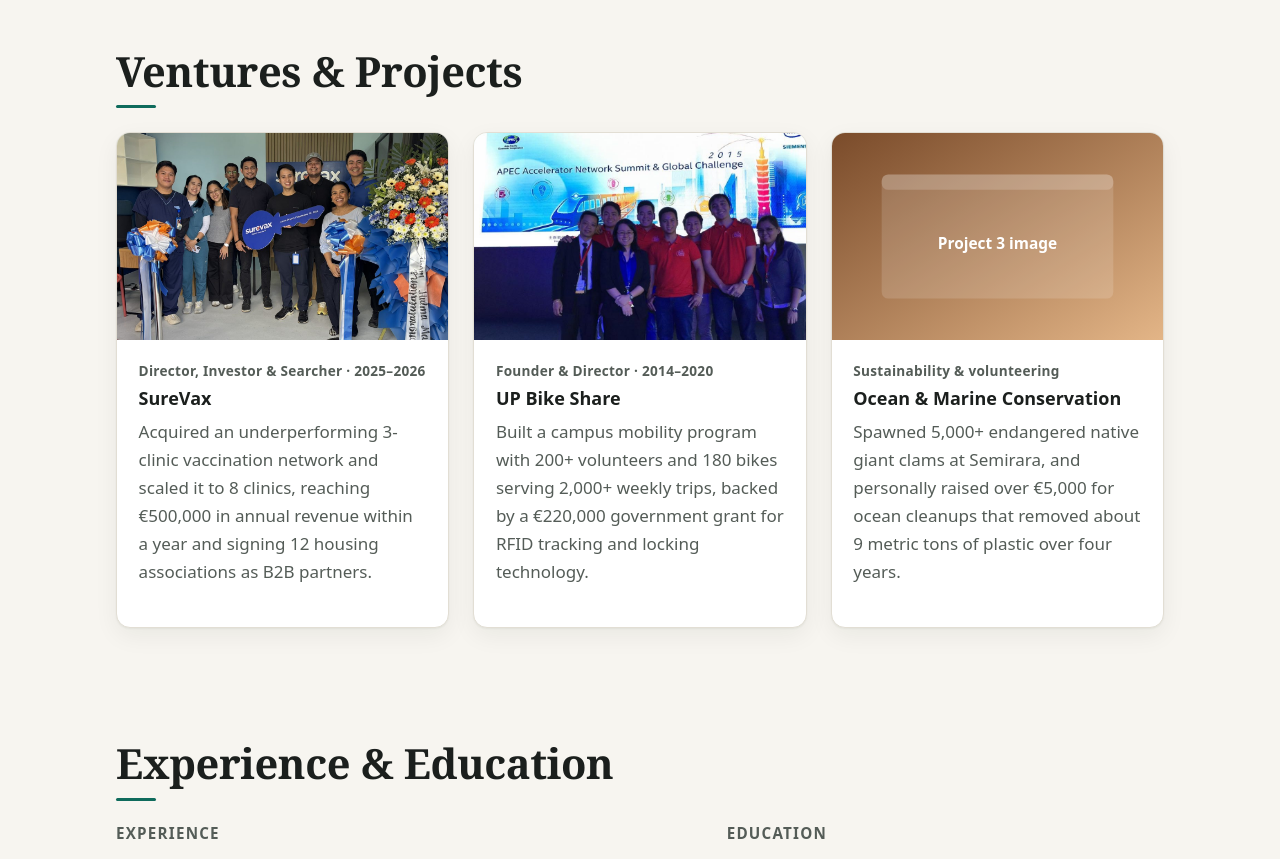
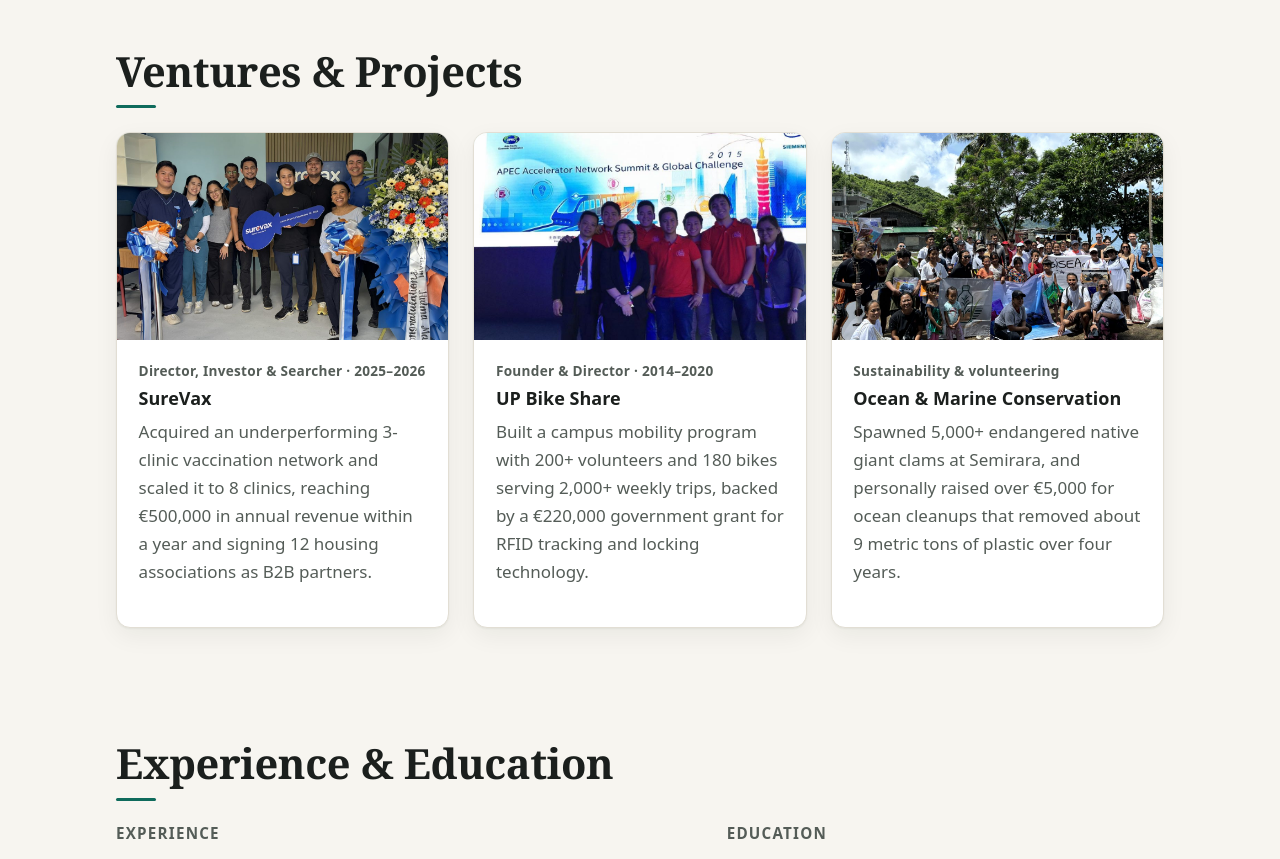
Before and after one commit to mclaperal/personal-portfolio-final, a plain HTML site: page index.html in a window 1280 px wide. Shown: the part 1320-2179 px from the top of the page. Drawn offline with Linux system fonts and the light colour scheme.

Commit message:
Add marine conservation photo
Co-Authored-By: Claude Opus 5.5 <noreply@anthropic.com>
Claude-Session: https://claude.ai/code/session_015nHjkSYAbP2RMEVxRSxuXL

```diff
--- a/index.html
+++ b/index.html
@@ -141,8 +141,8 @@
         </article>
 
         <article class="project-card reveal">
-          <!-- SWAP IMAGE: images/project-3.svg -->
-          <img src="images/project-3.svg" alt="Placeholder image for marine conservation work" width="640" height="400" loading="lazy">
+          <!-- SWAP IMAGE: images/marine-conservation.jpg -->
+          <img src="images/marine-conservation.jpg" alt="A large group of volunteers and coastal community members holding banners at a seaside cleanup" width="640" height="400" loading="lazy">
           <div class="project-body">
             <p class="project-meta">Sustainability &amp; volunteering</p>
             <h3>Ocean &amp; Marine Conservation</h3>
```
Also changed, not shown: images/marine-conservation.jpg (added), images/project-3.svg (deleted), 1 other file.
